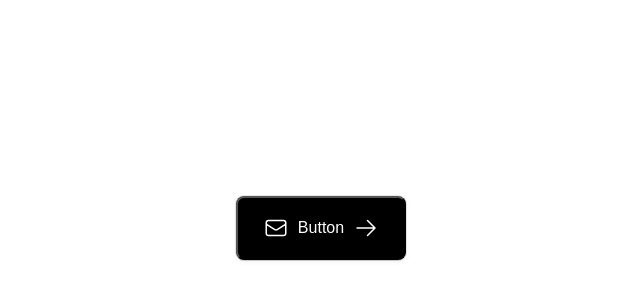
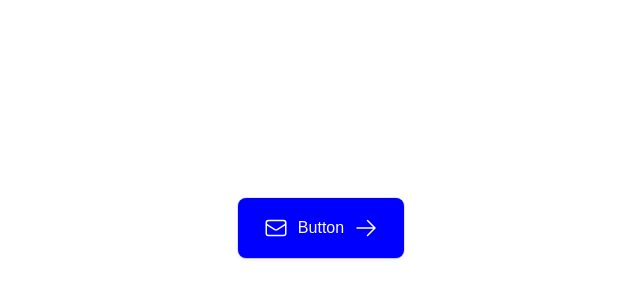
Before and after one commit to CappAlpha/train-next, a Next.js app: page / in a window 1280 px wide. Shown: the part 172-472 px from the top of the page, without its empty margins (319-959 px from the left). Built offline with nearby package versions, Linux system fonts and the light colour scheme.

Commit message:
Props for color

```diff
--- a/src/app/feature/IndexPage/IndexPage.tsx
+++ b/src/app/feature/IndexPage/IndexPage.tsx
@@ -11,7 +11,7 @@ import styles from "./IndexPage.module.scss";
 export const IndexPage: FC = () => {
   return (
     <div className={styles.root}>
-      <Block text={button.text} />
+      <Block text={button.text} color={button.color} />
     </div>
   );
 };
--- a/src/app/feature/IndexPage/mock.ts
+++ b/src/app/feature/IndexPage/mock.ts
@@ -1,3 +1,4 @@
 export const button = {
   text: 'Button',
+  color: 'blue',
 }
--- a/src/app/ui/Block/Block.tsx
+++ b/src/app/ui/Block/Block.tsx
@@ -6,10 +6,11 @@ import styles from './Block.module.scss';
 
 interface Props {
   text: string;
+  color: string;
 }
 
-export const Block: FC<Props> = ({ text }) => {
+export const Block: FC<Props> = ({ text, color }) => {
 
   const onClick = () => { };
-  return <div className={styles.root}><Button text={text} onClick={onClick} /></div>;
+  return <div className={styles.root}><Button text={text} color={color} onClick={onClick} /></div>;
 }
--- a/src/app/ui/Button/Button.module.scss
+++ b/src/app/ui/Button/Button.module.scss
@@ -3,11 +3,12 @@
   justify-content: center;
   align-items: center;
   padding: 18px 26px;
-  column-gap: 12px;
+  gap: 12px;
 
+  border: none;
   border-radius: 8px;
   transition: all 0.2s ease;
-  background: #000;
+  background-color: #000;
   box-shadow: 0px 1px 1px 0px rgba(0, 0, 0, 0.12), 0px 0px 0px 1px rgba(103, 110, 118, 0.16),
     0px 2px 5px 0px rgba(103, 110, 118, 0.08);
 
@@ -19,7 +20,7 @@
   line-height: 28px;
 
   @include breakpoint(desktop) {
-    column-gap: 10px;
+    gap: 10px;
     font-size: 16px;
     line-height: 24px;
   }
@@ -28,7 +29,7 @@
   }
   @include breakpoint(mobile-m) {
     padding: 12px 20px;
-    column-gap: 8px;
+    gap: 8px;
     font-size: 14px;
     line-height: 20px;
   }
@@ -40,13 +41,34 @@
     cursor: pointer;
   }
   &:active {
+    background-color: #000;
     box-shadow: 0px 1px 1px 0px rgba(0, 0, 0, 0.12), 0px 0px 0px 1px rgba(103, 110, 118, 0.16),
       0px 2px 5px 0px rgba(103, 110, 118, 0.08), 0px 0px 0px 4px rgba(103, 110, 118, 0.16);
   }
   &:disabled {
-    background: #f6f7f9;
+    background-color: #f6f7f9;
     box-shadow: 0px 1px 1px 0px rgba(0, 0, 0, 0.12), 0px 0px 0px 1px rgba(103, 110, 118, 0.16),
       0px 2px 5px 0px rgba(103, 110, 118, 0.08);
+  }
+}
+
+.red {
+  background-color: #ff0000;
+  &:hover {
+    background: #ff4040;
+  }
+  &:active {
+    background-color: #ff0000;
+  }
+}
+
+.blue {
+  background-color: #0000ff;
+  &:hover {
+    background: #79b2ed;
+  }
+  &:active {
+    background-color: #0000ff;
   }
 }
 
--- a/src/app/ui/Button/Button.tsx
+++ b/src/app/ui/Button/Button.tsx
@@ -1,4 +1,5 @@
 import { FC } from 'react';
+import cn from 'classnames';
 
 import { ArrowRight, Envelope } from '../shared/Icon';
 
@@ -6,15 +7,16 @@ import styles from './Button.module.scss';
 
 interface Props {
   text: string;
+  color: string;
   onClick: () => void;
 }
 
-export const Button: FC<Props> = ({ text, onClick }) => {
+export const Button: FC<Props> = ({ text, color, onClick }) => {
   return (
-    <button className={styles.root} onClick={onClick}>
+    <button className={cn(styles.root, color === 'red' && styles.red, color === 'blue' && styles.blue)} onClick={onClick}>
       <Envelope className={styles.icon} />
       {text}
       <ArrowRight className={styles.icon} />
-    </button>
+    </button >
   )
 }
```
